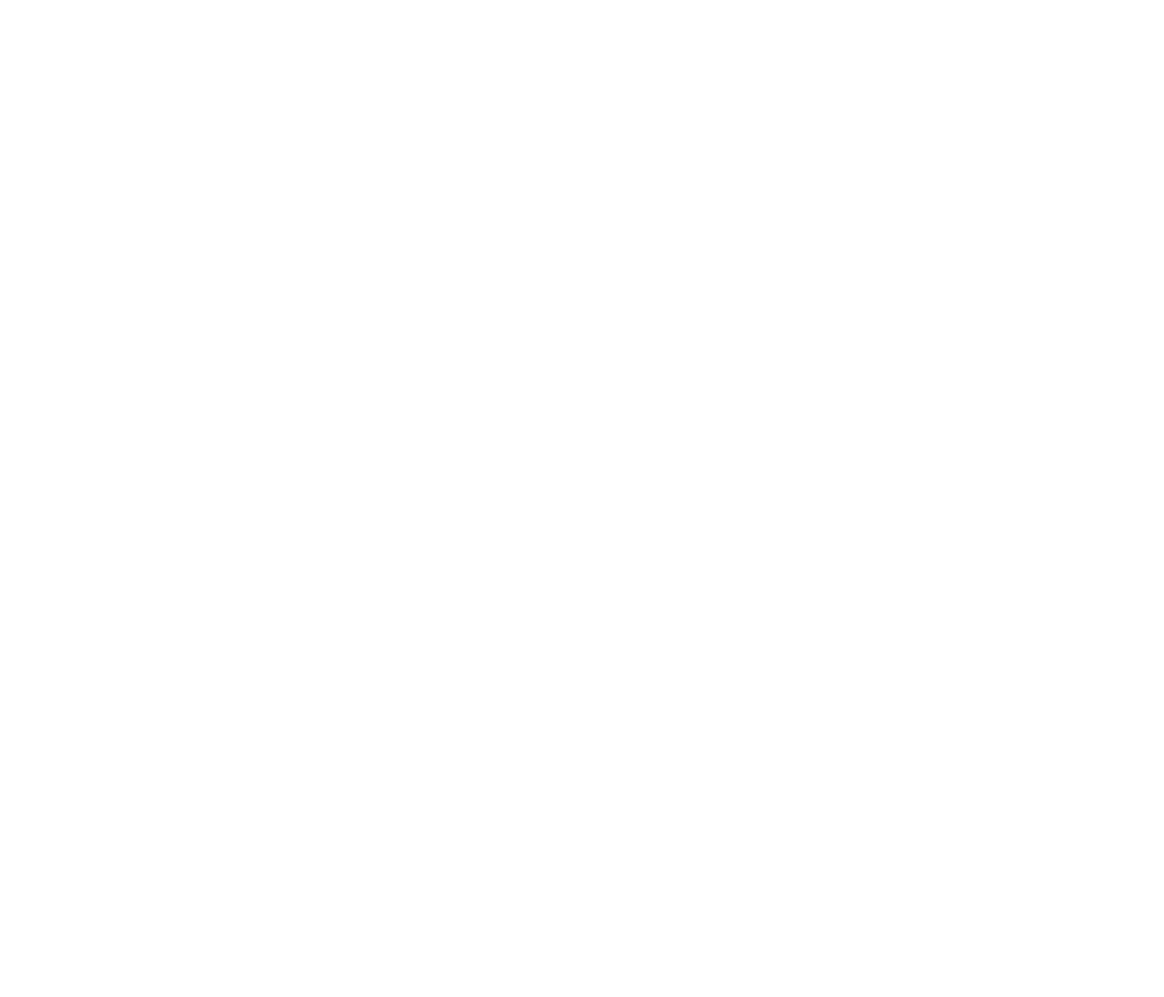
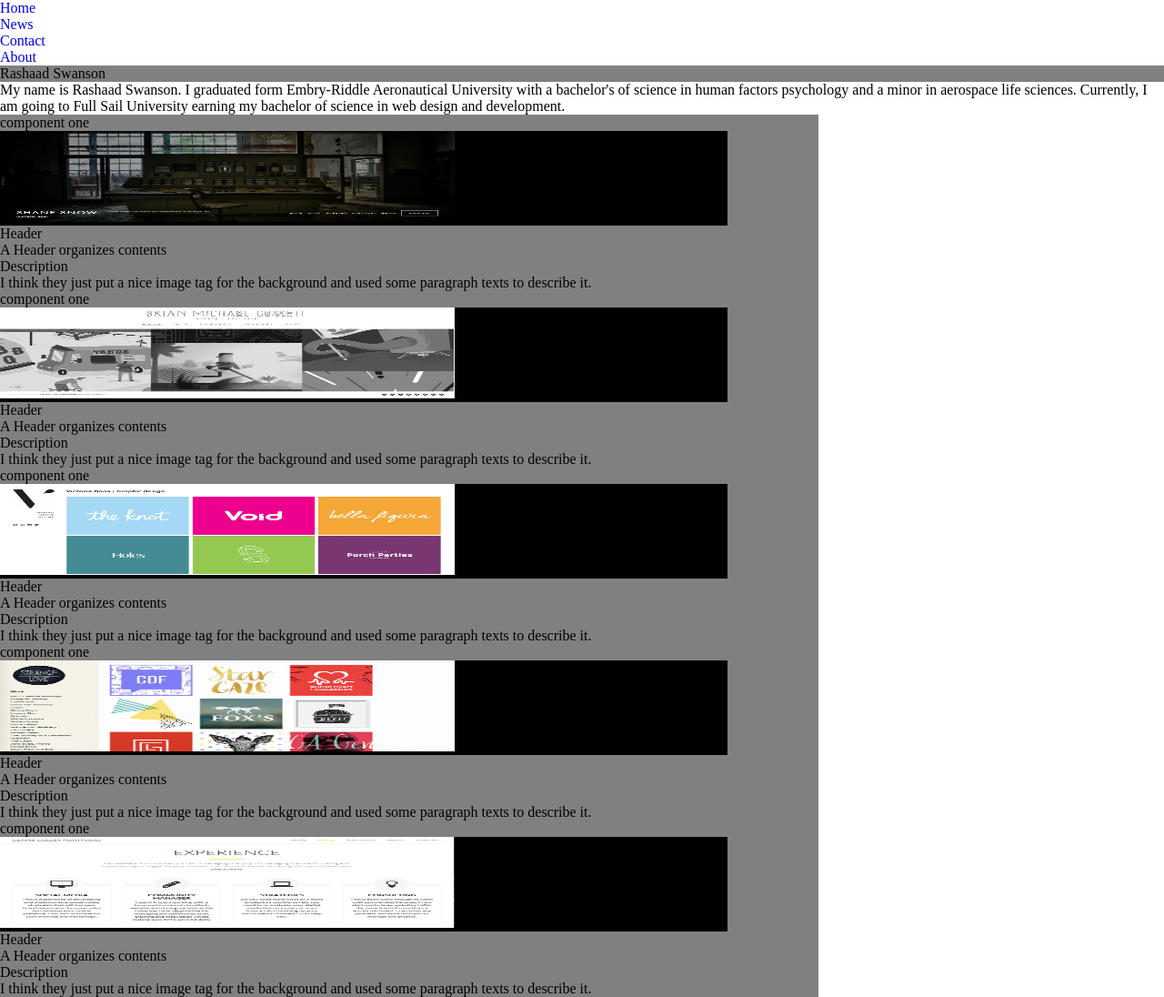
Before and after one commit to mangenius200/WSP, a plain HTML site: page wsp_project-master/index.html in a window 1280 px wide. Shown: the whole page at 91% size. Before the commit the page ends 800 px from the top, so only its background shows below. Drawn offline with Linux system fonts and the light colour scheme.

Commit message:
commit
commit

```diff
--- a/wsp_project-master/css/main.css
+++ b/wsp_project-master/css/main.css
@@ -1,10 +1,21 @@
 /* Project CSS
 ============================================================
 ============================================================*/
+section{
+    background-color: grey;
+    width: 900px;
+}
+
+article{
+    background-color: black;
+    width: 800px;
+}
 
 
 /* HEADER ============================== */
-
+h2{
+    background-color: grey;
+}
 /* ABOUT ============================== */
 
 /* COMPONENTS ============================== */
--- a/wsp_project-master/index.html
+++ b/wsp_project-master/index.html
@@ -7,11 +7,96 @@
 </head>
 <body>
 
+<ul>
+	<li><a href="#home">Home</a></li>
+	<li><a href="#news">News</a></li>
+	<li><a href="#contact">Contact</a></li>
+	<li><a href="#about">About</a></li>
+</ul>
+
+
+
 	<!-- Header -->
+	<h2> Rashaad Swanson</h2>
 
 	<!-- About -->
+    <p> My name is Rashaad Swanson. I graduated form Embry-Riddle Aeronautical University with a bachelor's
+		of science in human factors psychology and a minor in aerospace life sciences. Currently, I am going to
+		Full Sail University earning my bachelor of science in web design and development.
 
+	</p>
 	<!-- Blog, Components -->
+<section>
+<h1>component one</h1>
+	<article>
+		<img  src="images/pic1.png" alt="cool background" width="500" height="100">
+	</article>
+	<h3> Header</h3>
+	<p> A Header organizes contents</p>
+<h3> Description</h3>
+	<p>  I think they just put a nice image tag for the background and used some paragraph texts to describe it.</p>
+</section>
+
+
+
+<section>
+	<h1>component one</h1>
+	<article>
+		<img  src="images/pic2.png" alt="cool background" width="500" height="100">
+	</article>
+	<h3> Header</h3>
+	<p> A Header organizes contents</p>
+	<h3> Description</h3>
+	<p>  I think they just put a nice image tag for the background and used some paragraph texts to describe it.</p>
+</section>
+
+
+<section>
+	<h1>component one</h1>
+	<article>
+		<img  src="images/pic3.png" alt="cool background" width="500" height="100">
+	</article>
+	<h3> Header</h3>
+	<p> A Header organizes contents</p>
+	<h3> Description</h3>
+	<p>  I think they just put a nice image tag for the background and used some paragraph texts to describe it.</p>
+</section>
+
+
+
+<section>
+	<h1>component one</h1>
+	<article>
+		<img  src="images/pic4.png" alt="cool background" width="500" height="100">
+	</article>
+	<h3> Header</h3>
+	<p> A Header organizes contents</p>
+	<h3> Description</h3>
+	<p>  I think they just put a nice image tag for the background and used some paragraph texts to describe it.</p>
+</section>
+
+
+
+<section>
+	<h1>component one</h1>
+	<article>
+		<img  src="images/pic5.png" alt="cool background" width="500" height="100">
+	</article>
+	<h3> Header</h3>
+	<p> A Header organizes contents</p>
+	<h3> Description</h3>
+	<p>  I think they just put a nice image tag for the background and used some paragraph texts to describe it.</p>
+</section>
+
+
+
+
+
+
+
+
+
+
 
 
 </body>
```
Also changed, not shown: wsp_project-master/images/pic1.png (added), wsp_project-master/images/pic2.png (added), wsp_project-master/images/pic3.png (added), wsp_project-master/images/pic4.png (added), wsp_project-master/images/pic5.png (added), 1 other file.
